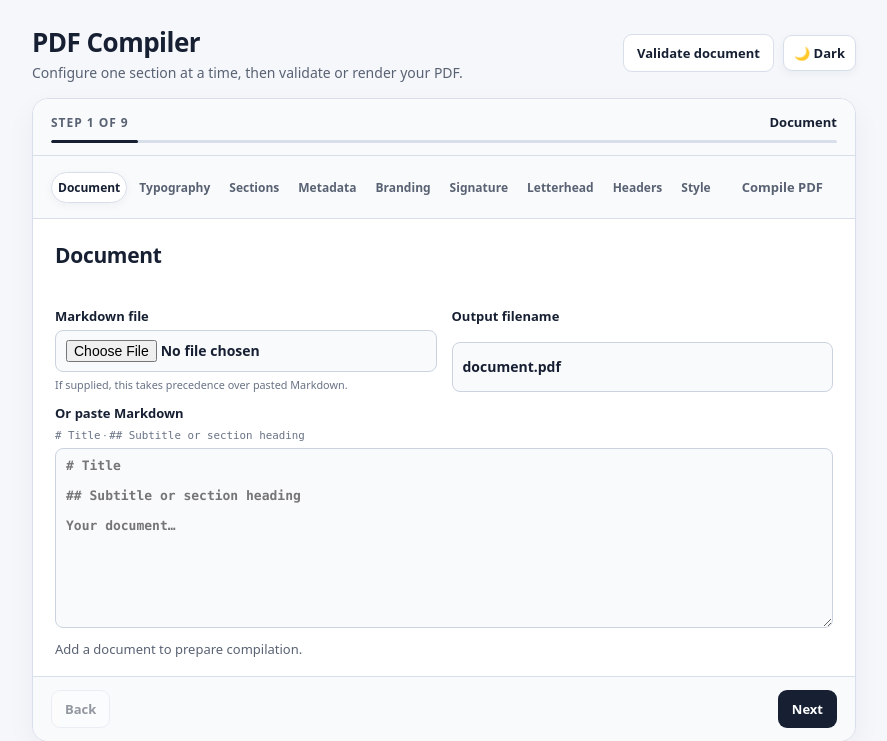
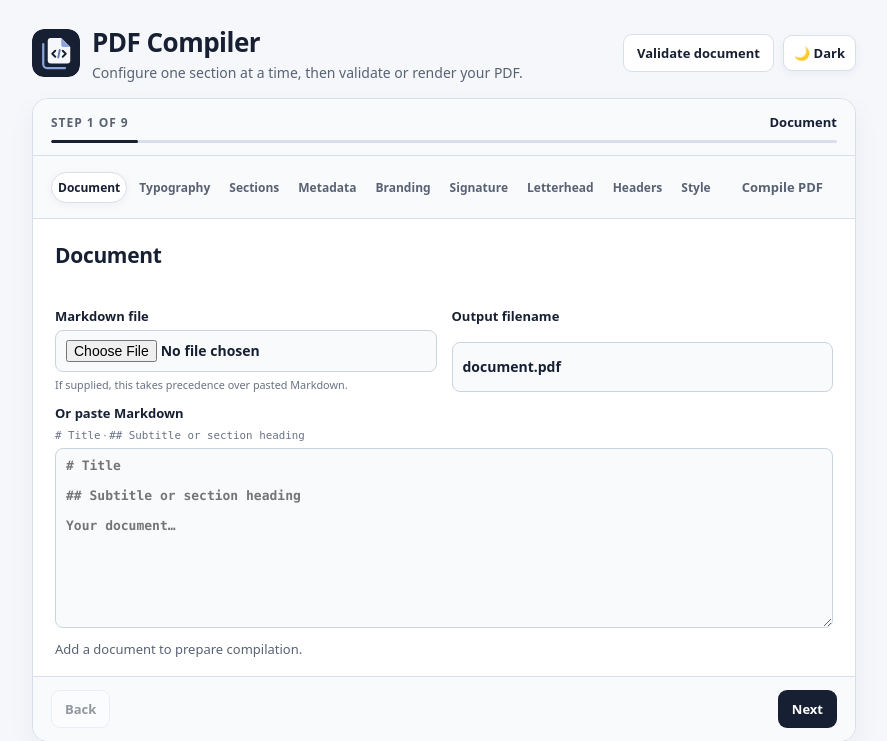
Before and after one commit to JFWooten4/PDF-compiler, a Flask app: page / in a window 1280 px wide. Shown: the top 741 px of the page, without its empty margins (196-1083 px from the left). Run offline with Flask 3, Linux system fonts and the light colour scheme; some libraries are stand-ins or nearby versions.

Commit message:
➕ Add logo and update header for better branding

```diff
--- a/templates/index.html
+++ b/templates/index.html
@@ -4,6 +4,7 @@
   <meta charset="utf-8">
   <meta name="viewport" content="width=device-width, initial-scale=1">
   <title>PDF Compiler</title>
+  <link rel="icon" type="image/svg+xml" href="{{ url_for('static', filename='logo.svg') }}">
   <script>
     (() => {
       document.documentElement.classList.add('js');
@@ -60,6 +61,9 @@
     main { max-width: 860px; margin: 0 auto; padding: 24px 18px 48px; }
     .topbar { display: flex; align-items: center; justify-content: space-between; gap: 18px; flex-wrap: wrap; margin-bottom: 16px; }
     .topbar .action-group { margin-left: auto; }
+    .brand { display: flex; align-items: center; gap: 12px; }
+    .brand-logo { display: block; width: 48px; height: 48px; flex: 0 0 auto; border-radius: 12px; }
+    :root[data-theme="dark"] .brand-logo { outline: 1px solid var(--control-border); }
     h1 { margin: 0 0 3px; font-size: 26px; letter-spacing: -.02em; }
     .intro { margin: 0; color: var(--muted); font-size: 14px; }
     form { margin: 0; }
@@ -232,9 +236,12 @@
 <body>
 <main>
   <div class="topbar">
-    <div>
-      <h1>PDF Compiler</h1>
-      <p class="intro">Configure one section at a time, then validate or render your PDF.</p>
+    <div class="brand">
+      <img class="brand-logo" src="{{ url_for('static', filename='logo.svg') }}" width="48" height="48" alt="">
+      <div>
+        <h1>PDF Compiler</h1>
+        <p class="intro">Configure one section at a time, then validate or render your PDF.</p>
+      </div>
     </div>
     <div class="action-group">
       <button id="validate-button" class="secondary" type="button">Validate document</button>
```
Also changed, not shown: ChatGPT Image Sep 9, 2026, 04_55_06 PM.png (added), static/logo.svg (added).
